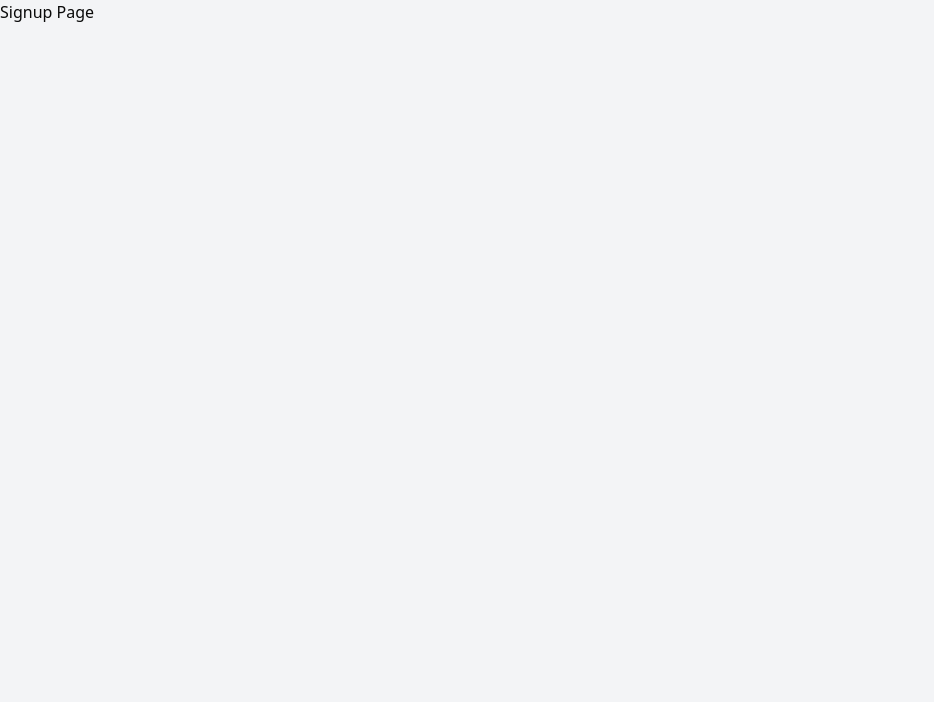
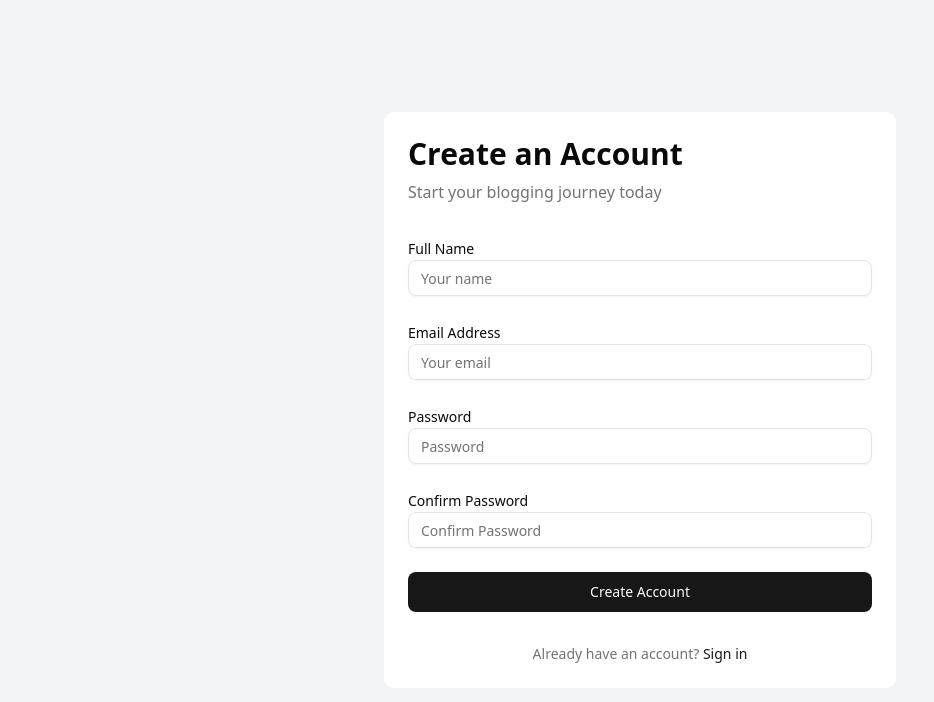
Before and after one commit to ShehaanN/MyBlog, a Next.js app in the folder frontend/: page /auth/signup in a window 1280 px wide. Shown: the top 702 px of the page, without its empty margins (0-934 px from the left). Built offline with nearby package versions, Linux system fonts and the light colour scheme.

Commit message:
feat: enhance signup form with validation and error handling

```diff
--- a/frontend/app/auth/signup/page.tsx
+++ b/frontend/app/auth/signup/page.tsx
@@ -1,10 +1,127 @@
-import React from "react";
+"use client";
+
+import { useState } from "react";
+import { Button } from "@/components/ui/button";
+import { Input } from "@/components/ui/input";
+import Link from "next/link";
 
 const SignupPage = () => {
+  const [name, setName] = useState("");
+  const [email, setEmail] = useState("");
+  const [password, setPassword] = useState("");
+  const [confirmPassword, setConfirmPassword] = useState("");
+  const [error, setError] = useState("");
+
+  const handleSubmit = async (e: React.FormEvent) => {
+    e.preventDefault();
+    setError("");
+
+    if (password !== confirmPassword) {
+      setError("Passwords do not match");
+      return;
+    }
+
+    if (password.length < 6) {
+      setError("Password must be at least 6 characters");
+      return;
+    }
+
+    console.log("Account created:", { name, email, password, confirmPassword });
+  };
   return (
-    <div>
-      <h1>Signup Page</h1>
-    </div>
+    <main className="min-h-screen bg-background flex flex-col">
+      {/* Signup Form */}
+      <div className="flex-1 flex items-center justify-center px-6 py-12">
+        <div className="bg-white p-6 rounded-lg w-full max-w-lg space-y-8">
+          <div className="space-y-2">
+            <h1 className="text-3xl font-bold">Create an Account</h1>
+            <p className="text-muted-foreground">
+              Start your blogging journey today
+            </p>
+          </div>
+
+          {error && (
+            <div className="p-4 bg-destructive/10 text-destructive rounded-lg text-sm">
+              {error}
+            </div>
+          )}
+
+          <form onSubmit={handleSubmit} className="space-y-6">
+            <div className="space-y-2">
+              <label htmlFor="name" className="text-sm font-medium">
+                Full Name
+              </label>
+              <Input
+                id="name"
+                type="text"
+                placeholder="Your name"
+                value={name}
+                onChange={(e) => setName(e.target.value)}
+                required
+              />
+            </div>
+
+            <div className="space-y-2">
+              <label htmlFor="email" className="text-sm font-medium">
+                Email Address
+              </label>
+              <Input
+                id="email"
+                type="email"
+                placeholder="Your email"
+                value={email}
+                onChange={(e) => setEmail(e.target.value)}
+                required
+              />
+            </div>
+
+            <div className="space-y-2">
+              <label htmlFor="password" className="text-sm font-medium">
+                Password
+              </label>
+              <Input
+                id="password"
+                type="password"
+                placeholder="Password"
+                value={password}
+                onChange={(e) => setPassword(e.target.value)}
+                required
+              />
+            </div>
+
+            <div className="space-y-2">
+              <label htmlFor="confirmPassword" className="text-sm font-medium">
+                Confirm Password
+              </label>
+              <Input
+                id="confirmPassword"
+                type="password"
+                placeholder="Confirm Password"
+                value={confirmPassword}
+                onChange={(e) => setConfirmPassword(e.target.value)}
+                required
+              />
+            </div>
+
+            <Button type="submit" size="lg" className="w-full">
+              Create Account
+            </Button>
+          </form>
+
+          <div className="text-center text-sm">
+            <span className="text-muted-foreground">
+              Already have an account?{" "}
+            </span>
+            <Link
+              href="/auth/login"
+              className="text-primary hover:underline font-medium"
+            >
+              Sign in
+            </Link>
+          </div>
+        </div>
+      </div>
+    </main>
   );
 };
 
```
